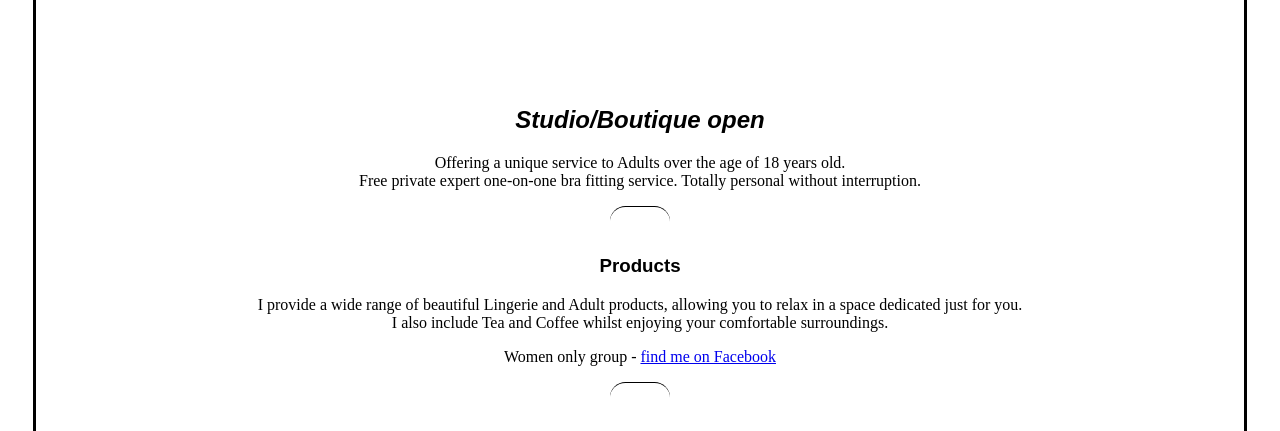
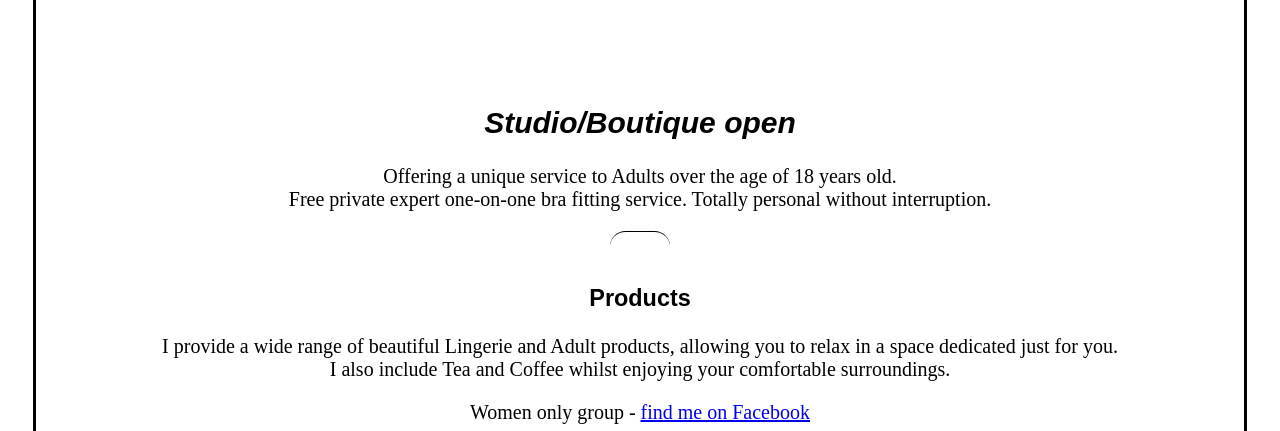
Before and after one commit to Alan-martin89/prue-ann-summers-leaflet, a plain HTML site: page index.html in a window 1280 px wide. Shown: the part 238-669 px from the top of the page. Drawn offline with Linux system fonts and the light colour scheme.

Commit message:
Update prue.css

```diff
--- a/prue.css
+++ b/prue.css
@@ -124,3 +124,24 @@ section{
 #facebookicons{
     font-size: xx-small;
 }
+
+body {
+	font-size: 20px;
+}
+
+@media only screen and (max-width: 768px) {
+
+	body {
+		font-size: 18px;
+	}
+
+}
+
+
+@media only screen and (max-width: 450px) {
+
+	body {
+		font-size: 16px;
+	}
+
+}
```
